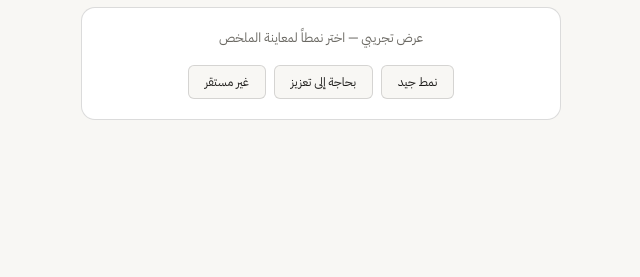
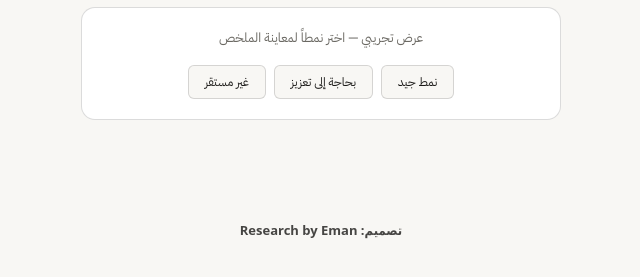
Before and after one commit to raddadieman-creator/Athar-Behavioral-Impact-Model, a plain HTML site: page index.html in a window 1280 px wide. Shown: the part 85-362 px from the top of the page, without its empty margins (319-959 px from the left). Drawn offline with nearby package versions, Linux system fonts and the light colour scheme.

Commit message:
إضافة توقيع Research by Eman
Co-Authored-By: Claude Opus 5.5 <noreply@anthropic.com>
Claude-Session: https://claude.ai/code/session_01PFZWSxUufiADndWsCmpd9E

```diff
--- a/index.html
+++ b/index.html
@@ -810,5 +810,6 @@
   }
 
 </script>
+<p class="rbe-credit" style="text-align:center;margin:0;padding:12px 16px 20px;font:600 13px/1.6 system-ui,Tahoma,sans-serif;opacity:.8">تصميم: <b dir="ltr">Research by Eman</b></p>
 </body>
 </html>
```
